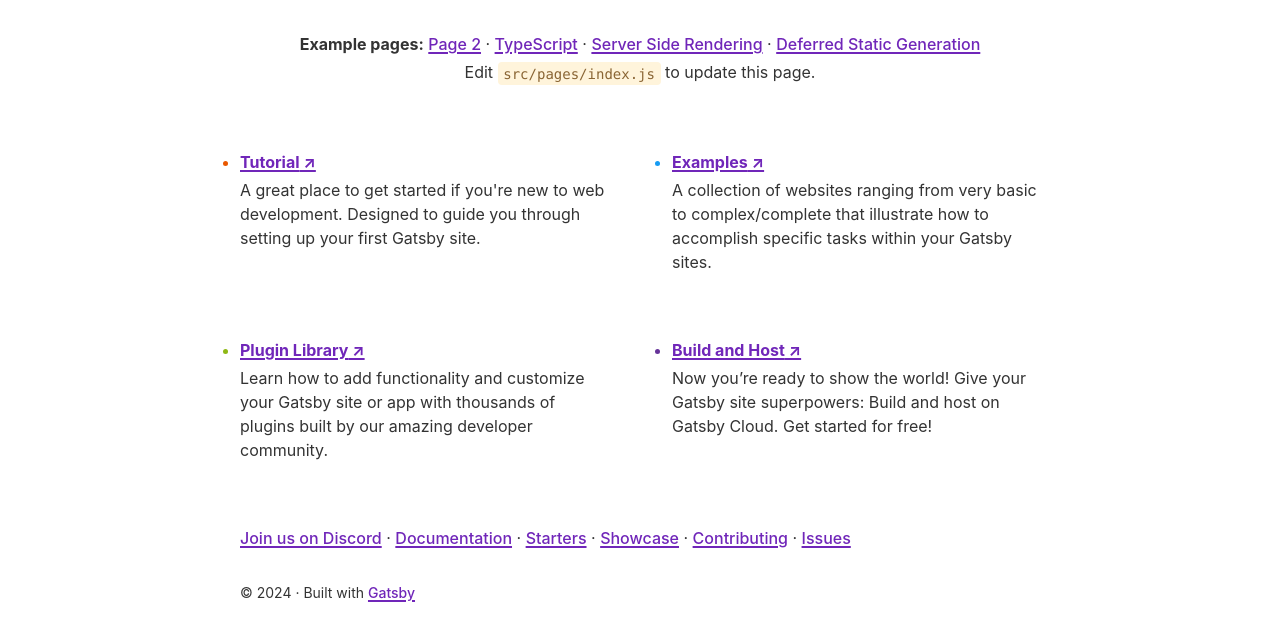
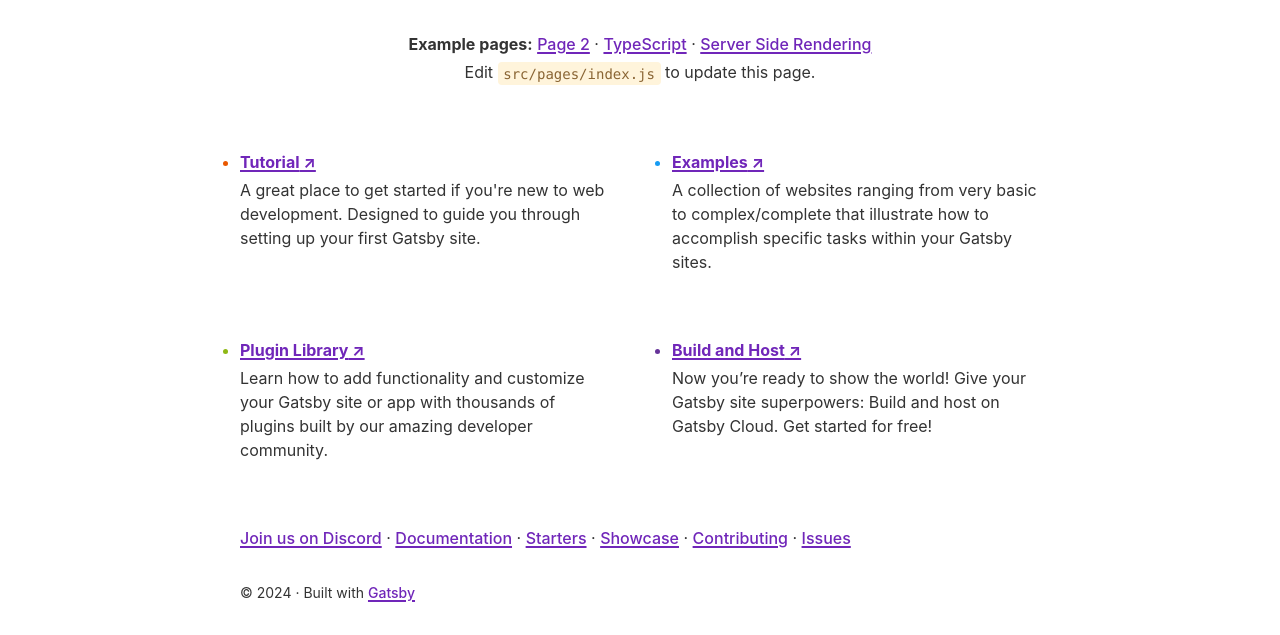
Before and after one commit to bengray/clt-gatsby-starter, a Gatsby site: page / in a window 1280 px wide. Shown: the part 224-859 px from the top of the page. Built offline with nearby package versions, Linux system fonts and the light colour scheme; Gatsby itself is replaced by a stand-in of ours.

Commit message:
Don't particularly need this

```diff
--- a/src/pages/index.js
+++ b/src/pages/index.js
@@ -43,7 +43,6 @@ const samplePageLinks = [
   },
   { text: "TypeScript", url: "using-typescript" },
   { text: "Server Side Rendering", url: "using-ssr" },
-  { text: "Deferred Static Generation", url: "using-dsg" },
 ]
 
 const moreLinks = [
```
